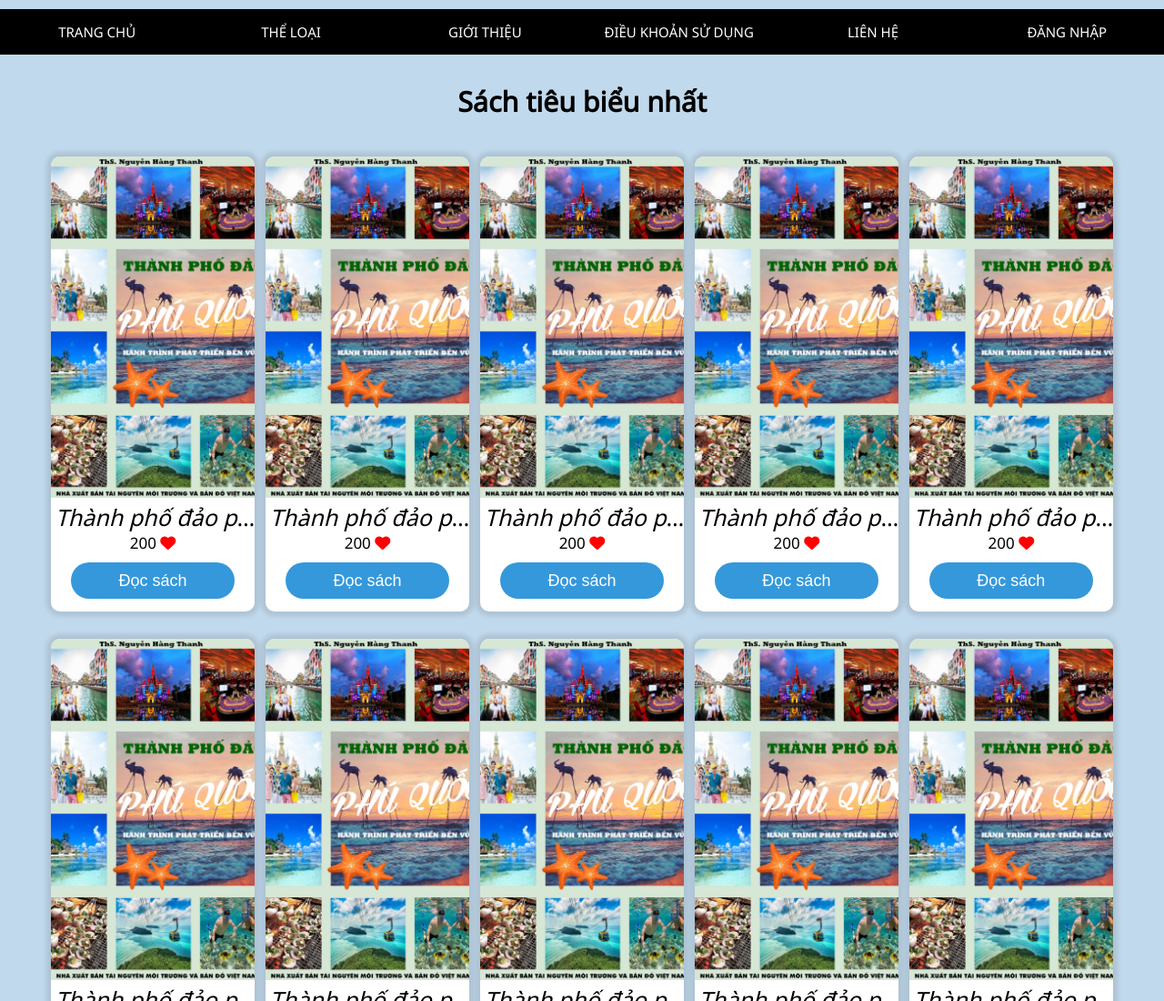
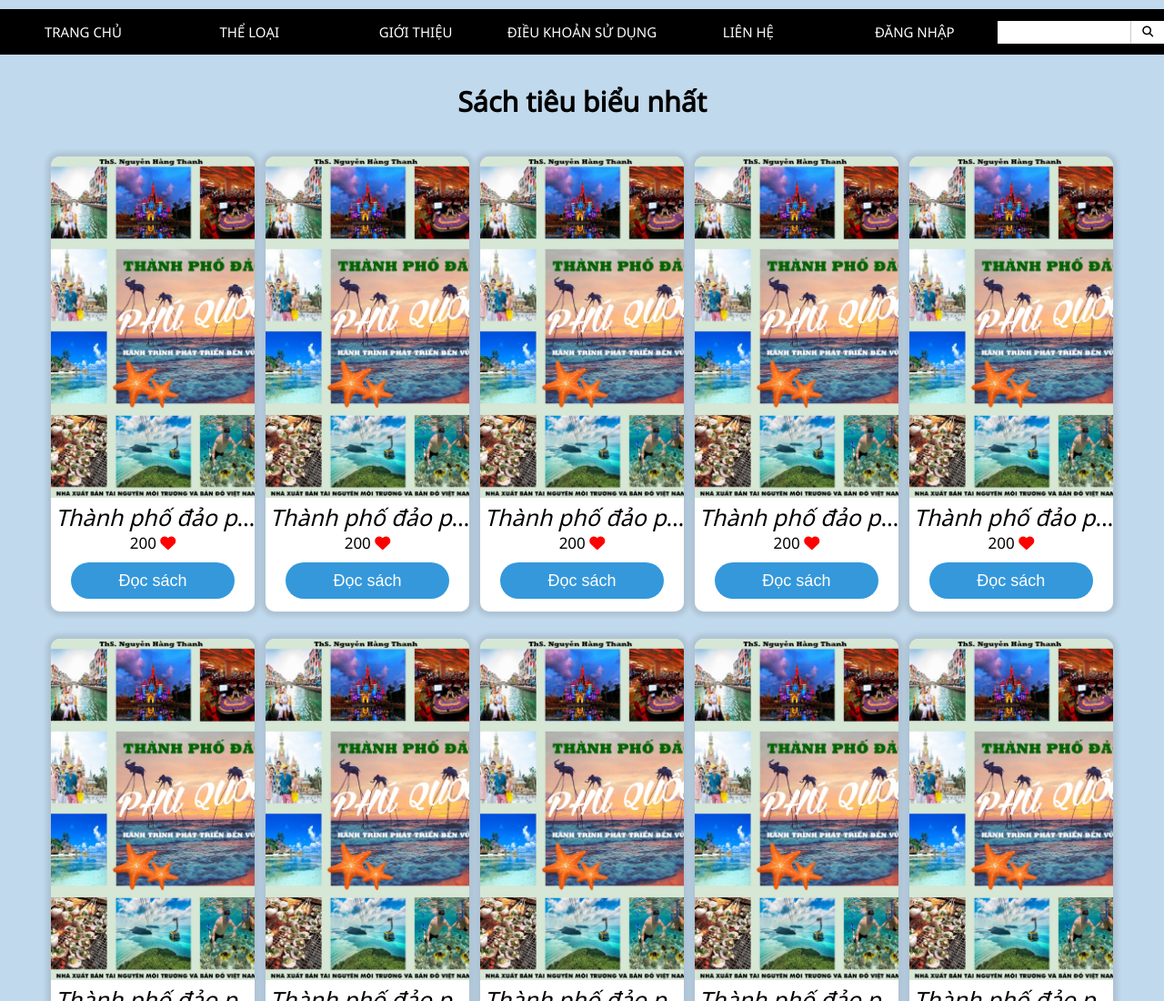
Before and after one commit to MinhQuangNgu/hau_project, a plain HTML site: page index.html in a window 1280 px wide. Shown: the top 1100 px of the page at 91% size. Drawn offline with Linux system fonts and the light colour scheme.

Commit message:
udpating

```diff
--- a/index.html
+++ b/index.html
@@ -19,6 +19,14 @@
             <div><a href>Điều khoản sử dụng</a></div>
             <div><a href>Liên hệ</a></div>
             <div><a href>Đăng nhập</a></div>
+            <div>
+                <div class="header_search">
+                    <input />
+                    <div class="header_search_icons">
+                        <i class="fa-solid fa-magnifying-glass"></i>
+                    </div>
+                </div>
+            </div>
         </header>
         <div>
             <div>
--- a/style.css
+++ b/style.css
@@ -494,3 +494,24 @@ body {
     font-size: 14px;
     white-space: pre-wrap;
 }
+
+.header_search{
+    background-color: white;
+    display: flex;
+}
+.header_search > input{
+    outline: none;
+    height: 25px;
+    padding-left: 5px;
+    width: 80%;
+    background-color: transparent;
+    border:none;
+}
+.header_search_icons{
+    width: 20%;
+    height: 25px;
+    display: flex;
+    align-items: center;
+    justify-content: center;
+    border-left: 1px solid rgba(0,0,0,0.2);
+}
```
Also changed, not shown: bookRead.html (+1 -1 lines).
